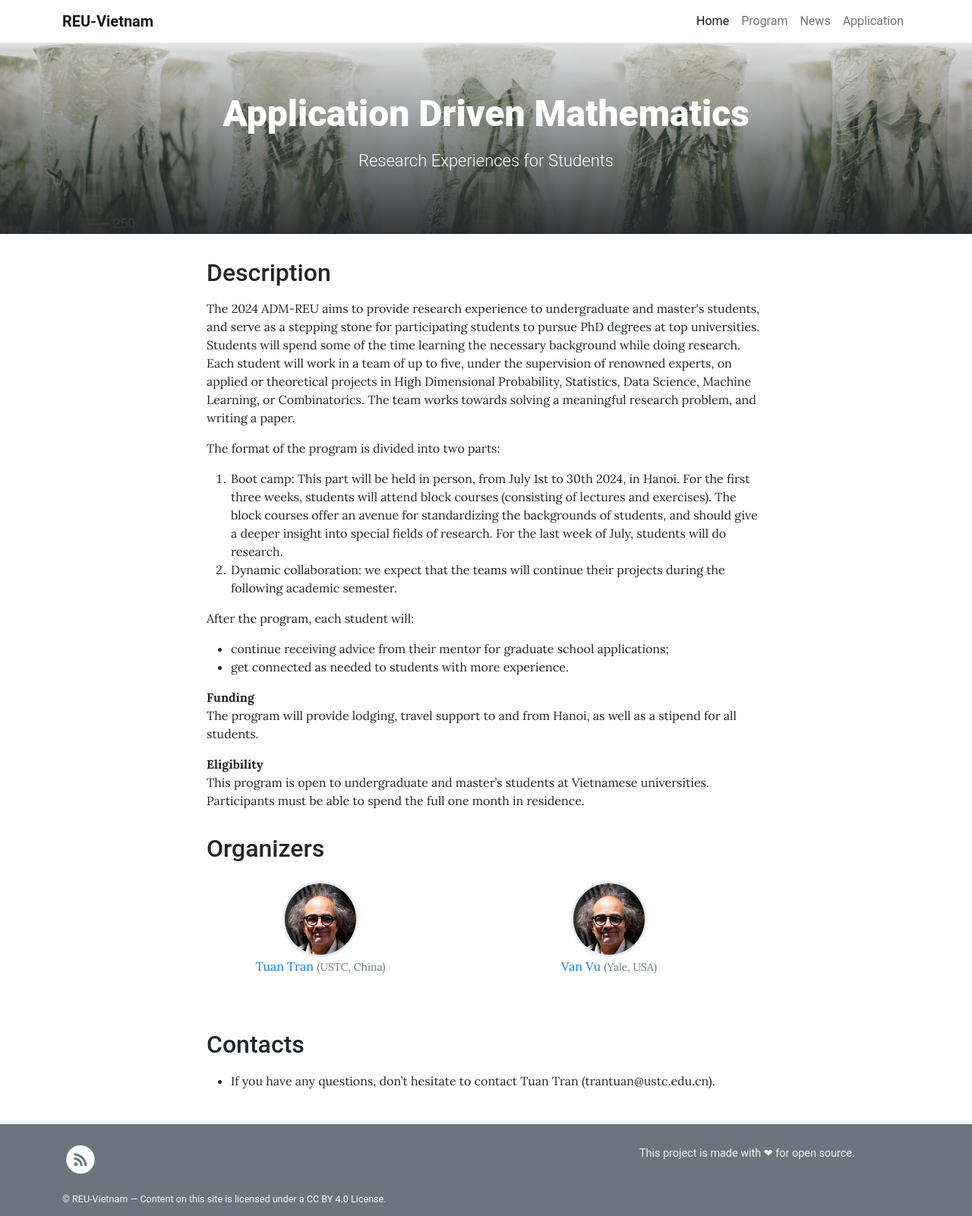
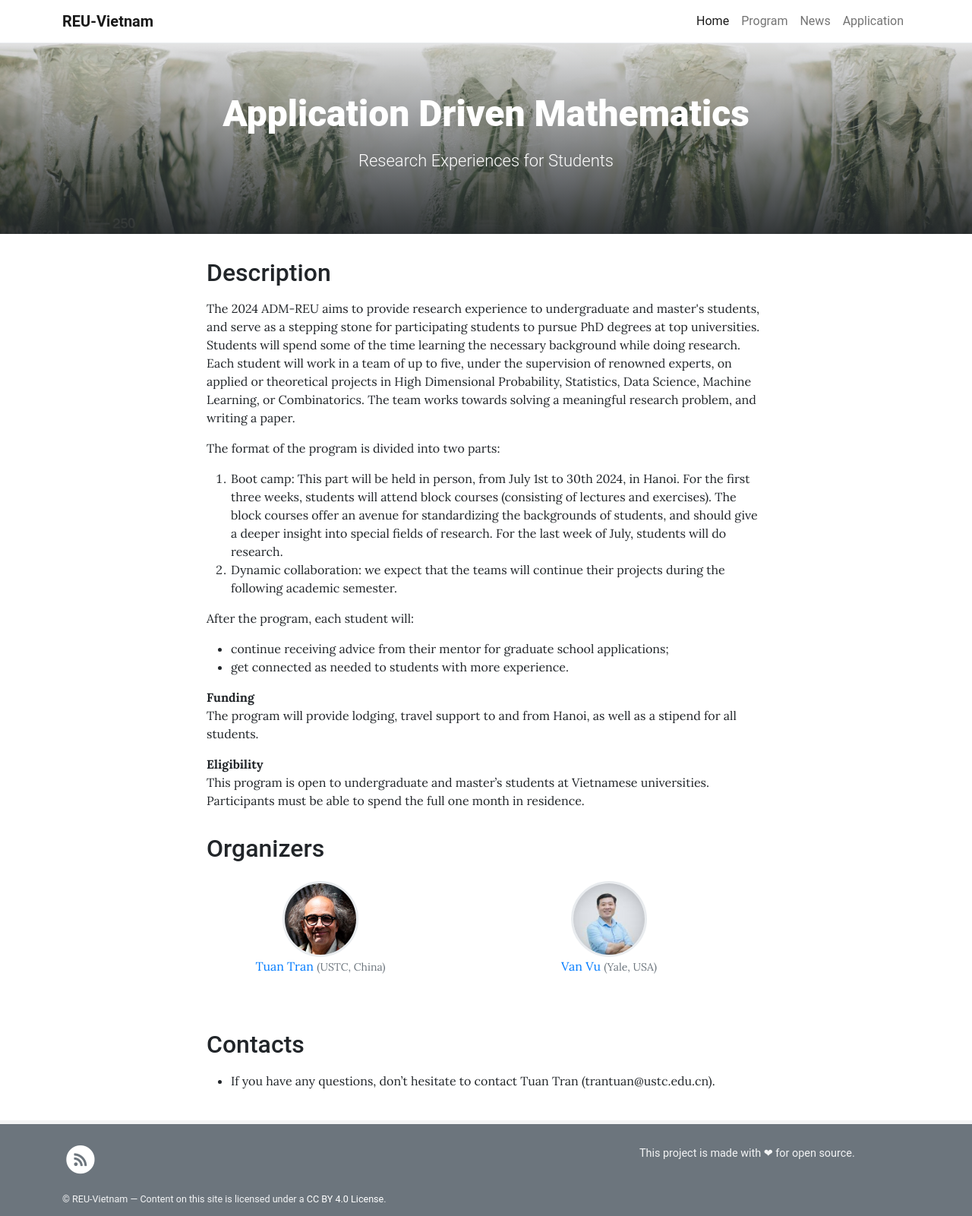
Before and after one commit to adm-vietnam/adm-vietnam.github.io, a Jekyll site: the page built from pages/home.md, in a window 1280 px wide. Shown: the whole page at 76% size. Built offline with Jekyll 4.4.1, drawn with Linux system fonts in a browser that asks for light colours.

Commit message:
Update Organizers.yml

```diff
--- a/_data/Organizers.yml
+++ b/_data/Organizers.yml
@@ -8,5 +8,5 @@
 
 - name: Van Vu
   affiliation: Yale, USA
-  homepage: https://tuaentran.wixsite.com/homepage
-  image: assets/theme/images/farnsworth_angelo-abear-1662775-unsplash.jpg
+  homepage: https://math.yale.edu/people/van-vu
+  image: assets/theme/images/Van_Vu.jpg
```
